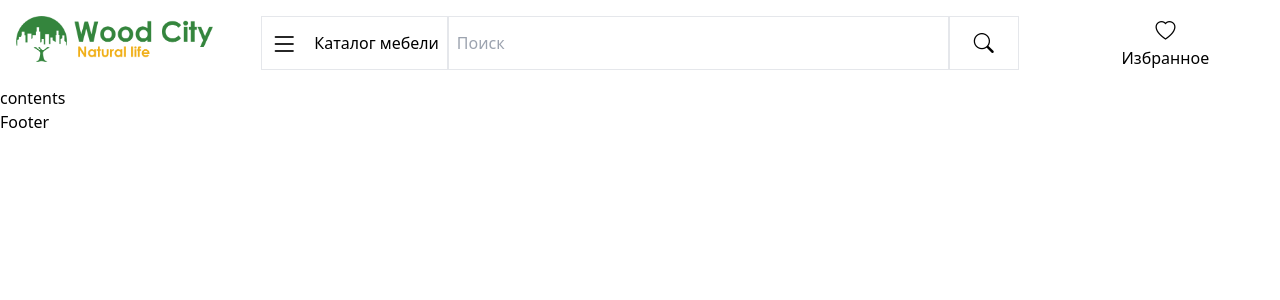
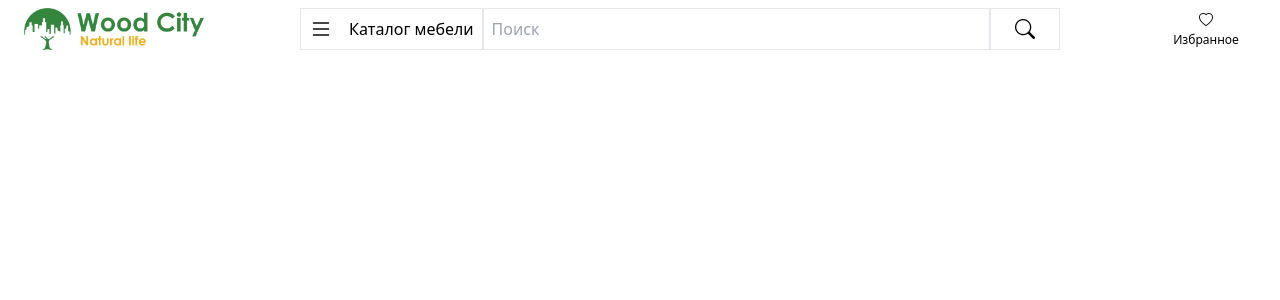
Before and after one commit to shahbozshirinboyev/sofa.wood-city.uz, a React (Vite) app: page / in a window 1280 px wide. Shown: the top 300 px of the page. Built offline with nearby package versions, Linux system fonts and the light colour scheme.

Commit message:
navbar finished

```diff
--- a/src/components/Navbar.jsx
+++ b/src/components/Navbar.jsx
@@ -2,36 +2,58 @@ import logo from "/favicon/wood_city.png";
 
 function Navbar() {
   return (
-    <div className="flex p-4">
-      <div className="w-[300px]">
+    <>
+    <div className="flex md:flex-wrap lg:flex-nowrap py-2">
+
+      <div className="flex-1 order-2 md:order-1 flex justify-center md:justify-start items-center">
+
+        <div className="w-[180px]">
         <img src={logo} alt="" />
+        </div>
+
       </div>
 
-      <div className="flex w-full px-12">
+      <div className="flex w-auto md:w-full lg:px-12 xl:px-24 order-1 md:order-3 lg:order-2 md:pt-4 lg:pt-0">
+
         <button className="border">
           <div className="flex justify-center items-center">
-            <i className="bi bi-list text-[28px] px-2"></i>
+            <i className="bi bi-list text-[24px] px-2"></i>
             <i className="bi hidden bi-x-lg"></i>
-            <p className="whitespace-nowrap h-full px-2">Каталог мебели</p>
+            <p className="whitespace-nowrap h-full px-2 hidden md:block">Каталог мебели</p>
           </div>
         </button>
-        <label htmlFor="" className="w-full flex">
+        <label htmlFor="" className="w-full hidden md:flex">
         <input
           type="text"
           placeholder="Поиск"
-          className="border px-2 py-1 w-full"
+          className="border px-2 py-0 w-full"
         />
         <button className="flex justify-center items-center border w-[80px]">
         <i class="bi bi-search flex justify-center items-center text-[20px]"></i>
         </button>
         </label>
+
       </div>
 
-      <div className="w-[300px] grid grid-cols-1 justify-center items-center">
-        <i className="bi bi-heart text-center text-[20px]"></i>
-        <p className="text-center">Избранное</p>
+      <div className="flex-none md:flex-1 order-3  md:order-2 lg:order-3 flex justify-end items-center">
+
+        <div className="w-[100px] grid grid-cols-1 justify-center items-center">
+        <i className="bi bi-heart text-center text-[14px]"></i>
+        <p className="text-center text-[12px]">Избранное</p>
+        </div>
+
       </div>
     </div>
+
+    {/* <div class="flex flex-wrap">
+  <div class="w-1/2 p-2 bg-red-500 order-1">Element 1</div>
+  <div class="flex-auto p-2 bg-blue-500 order-3">Element 2</div>
+  <div class="w-1/2 p-2 bg-green-500 order-2">Element 3</div>
+</div> */}
+
+
+    </>
+
   );
 }
 
--- a/src/layouts/RooutLayout.jsx
+++ b/src/layouts/RooutLayout.jsx
@@ -8,12 +8,12 @@ function RooutLayout() {
         <Navbar />
     </section>
 
-    <section>
-        <div>contents</div>
+    <section className="container">
+        {/* <div>contents</div> */}
     </section>
 
-    <section>
-        <div>Footer</div>
+    <section className="container">
+        {/* <div>Footer</div> */}
     </section>
   </>
 );
--- a/tailwind.config.js
+++ b/tailwind.config.js
@@ -2,10 +2,25 @@
 export default {
   content: ["./index.html", "./src/**/*.{js,ts,jsx,tsx}"],
   theme: {
-    extend: {},
-    container: {
-      center: true,
+    extend: {
+      colors: {
+        maincolor: "#34853D",
+        lighterbg: "#fffef4",
+        oranger: "#F0AF18",
+        greener: "#34853D",
+      },
+      container: {
+        center: true,
+        padding: {
+          DEFAULT: "0.5rem",
+          sm: "0.5rem",
+          lg: "0.7rem",
+          xl: "1.5rem",
+          "2xl": "1.5rem",
+        },
+      },
     },
+
   },
   plugins: [],
 };
```
